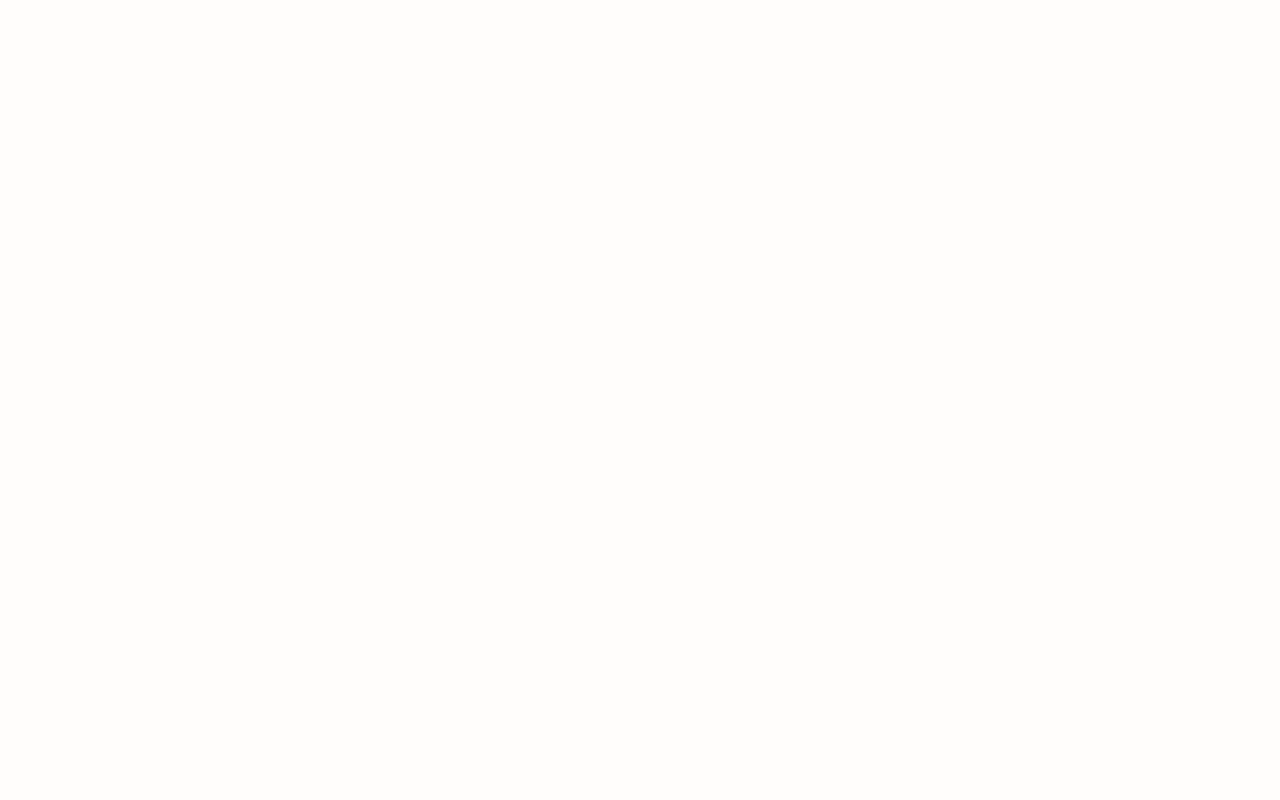
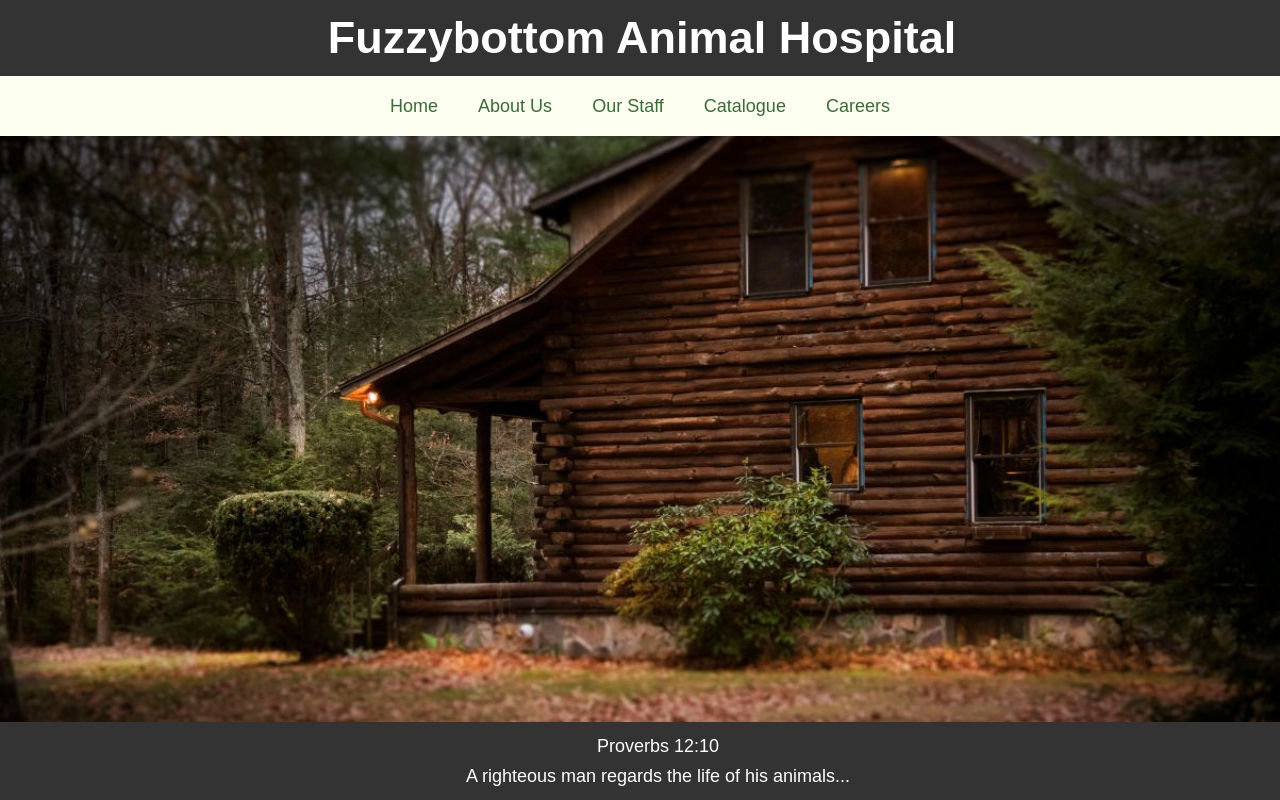
Before and after one commit to Skyai124/CSCI1100, a plain HTML site: page Website/subwaySmurfs/index.html in a window 1280 px wide. Drawn offline with Linux system fonts and the light colour scheme.

Commit message:
created home/index page

```diff
--- a/Website/subwaySmurfs/css/style.css
+++ b/Website/subwaySmurfs/css/style.css
@@ -18,6 +18,20 @@
   margin: 0;
 }
 
+.footer {
+  width: 100%;
+  background-color: #333;
+  text-align: center;
+  position: fixed;
+  bottom: 0;
+}
+
+.footer-text {
+  color: white;
+  padding: 0px;
+  line-height: 12px;
+}
+
 body {
     margin: 0;
     padding: 0;
@@ -27,6 +41,11 @@ body {
     background-color: #fffdfb;
     color: #000;
     line-height: 1.6;
+}
+
+.bgImage {
+    background-image: url("../images/forestcabin.jpg");
+    background-size: cover;
 }
 
 h2 {
--- a/Website/subwaySmurfs/index.html
+++ b/Website/subwaySmurfs/index.html
@@ -19,7 +19,26 @@
     -->
 
 </head>
-<body>
+<body class="bgImage">
+
+    <div class="banner">
+        <h1 class="banner-name">Fuzzybottom Animal Hospital</h1>
+    </div>
+
+    <div>
+        <nav>
+            <a href="index.html">Home</a>
+            <a href="about.html">About Us</a>
+            <a href="staff.html">Our Staff</a>
+            <a href="catalogue.html">Catalogue</a>
+            <a href="careers.html">Careers</a>
+        </nav>
+    </div>
+
+    <div class="footer">
+        <p class="footer-text">Proverbs 12:10</p>
+        <p class="footer-text">A righteous man regards the life of his animals...</p>
+    </div>
 
 </body>
 </html>
```
Also changed, not shown: Website/subwaySmurfs/images/forestcabin.jpg (added).
